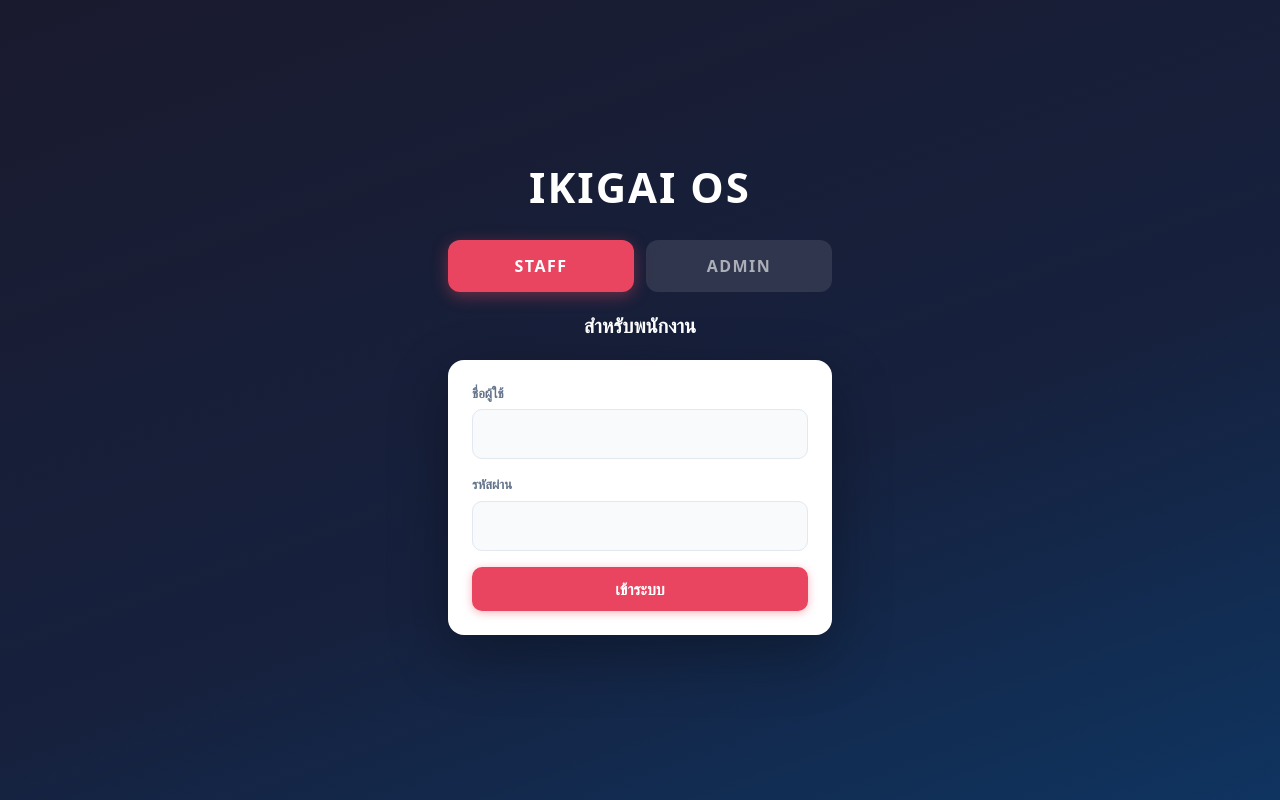
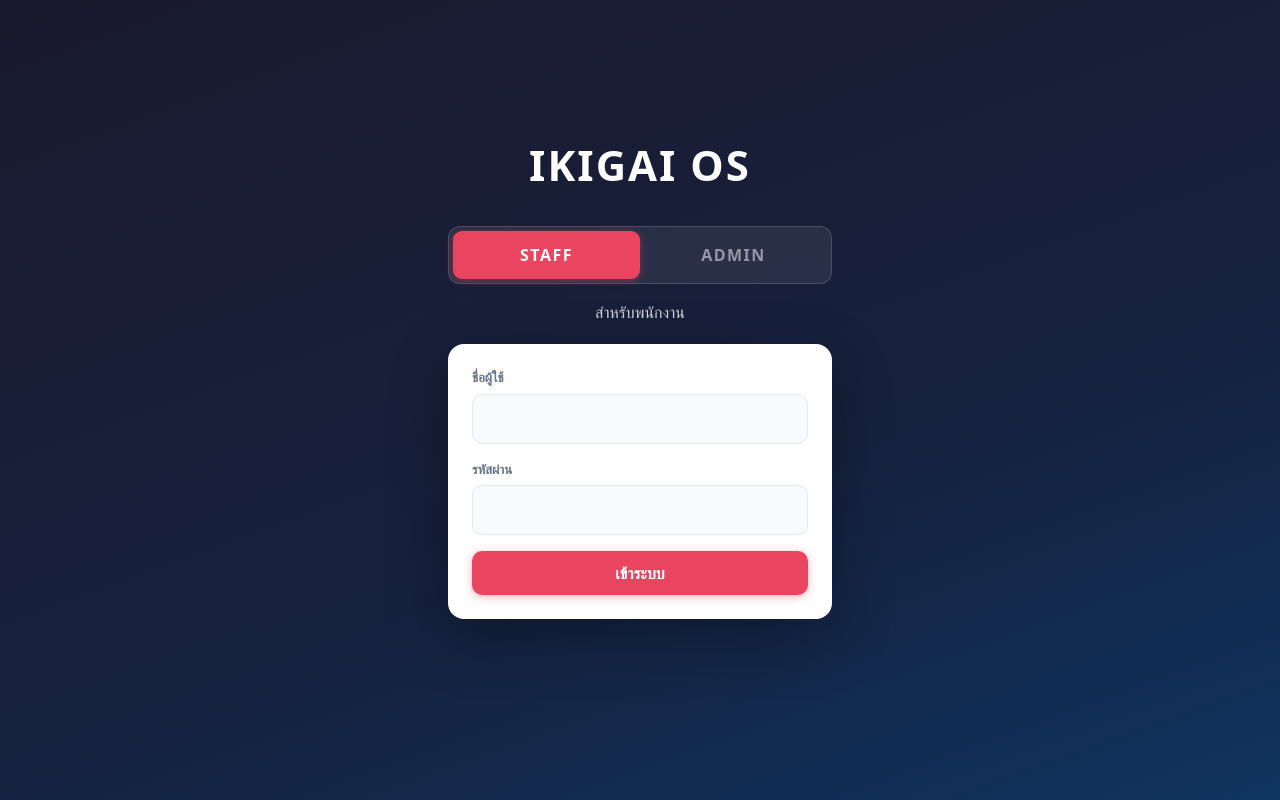
Before and after one commit to KPuthitat/IKIGAI-ONE-RESERVA, a Next.js app: page /login in a window 1280 px wide. Built offline with nearby package versions, Linux system fonts and the light colour scheme; a web font is replaced by a local one.

Commit message:
login UI tweaks (pill tabs, lighter role label, push down brand)

```diff
--- a/src/app/login/LoginForm.tsx
+++ b/src/app/login/LoginForm.tsx
@@ -42,30 +42,30 @@ export default function LoginForm({
 
   return (
     <>
-      {/* role selector — แยก 2 ปุ่มชัดเจน ไม่อยู่ในกรอบเดียว */}
-      <div className="flex gap-3 mb-5 w-full max-w-sm">
+      {/* role selector — pill segmented แบบเดิม */}
+      <div className="flex gap-0 bg-white/[.08] border border-white/[.15] rounded-xl p-1 mb-4 w-full max-w-sm">
         <button
           type="button"
           onClick={() => setRole("staff")}
-          className={`flex-1 py-3.5 rounded-xl text-base font-bold tracking-[1.5px] transition-all ${
+          className={`flex-1 py-3 rounded-[9px] text-base font-bold tracking-[1.5px] transition-all ${
             role === "staff"
-              ? "bg-brand text-white shadow-[0_4px_16px_rgba(233,69,96,.4)]"
-              : "bg-white/10 text-white/60 hover:bg-white/15"
+              ? "bg-brand text-white shadow-[0_2px_8px_rgba(233,69,96,.4)]"
+              : "text-white/50"
           }`}
         >STAFF</button>
         <button
           type="button"
           onClick={() => setRole("admin")}
-          className={`flex-1 py-3.5 rounded-xl text-base font-bold tracking-[1.5px] transition-all ${
+          className={`flex-1 py-3 rounded-[9px] text-base font-bold tracking-[1.5px] transition-all ${
             role === "admin"
-              ? "bg-brand text-white shadow-[0_4px_16px_rgba(233,69,96,.4)]"
-              : "bg-white/10 text-white/60 hover:bg-white/15"
+              ? "bg-brand text-white shadow-[0_2px_8px_rgba(233,69,96,.4)]"
+              : "text-white/50"
           }`}
         >ADMIN</button>
       </div>
 
-      {/* role label — ตัวใหญ่ ไม่อยู่ในกรอบ */}
-      <div className="text-white text-xl font-bold mb-5 text-center">
+      {/* role label — บางลง ไม่ bold */}
+      <div className="text-white/80 text-base font-normal mb-5 text-center">
         สำหรับ{role === "admin" ? "ผู้ดูแลระบบ" : "พนักงาน"}
       </div>
 
--- a/src/app/login/page.tsx
+++ b/src/app/login/page.tsx
@@ -6,8 +6,8 @@ export default function LoginPage({
   searchParams
 }: { searchParams: { next?: string; error?: string } }) {
   return (
-    <main className="min-h-screen bg-ink-gradient flex flex-col items-center justify-center p-6">
-      <div className="text-center mb-8">
+    <main className="min-h-screen bg-ink-gradient flex flex-col items-center p-6 pt-[18vh]">
+      <div className="text-center mb-10">
         <div className="brand-wordmark text-white text-[42px]">IKIGAI OS</div>
       </div>
 
```
